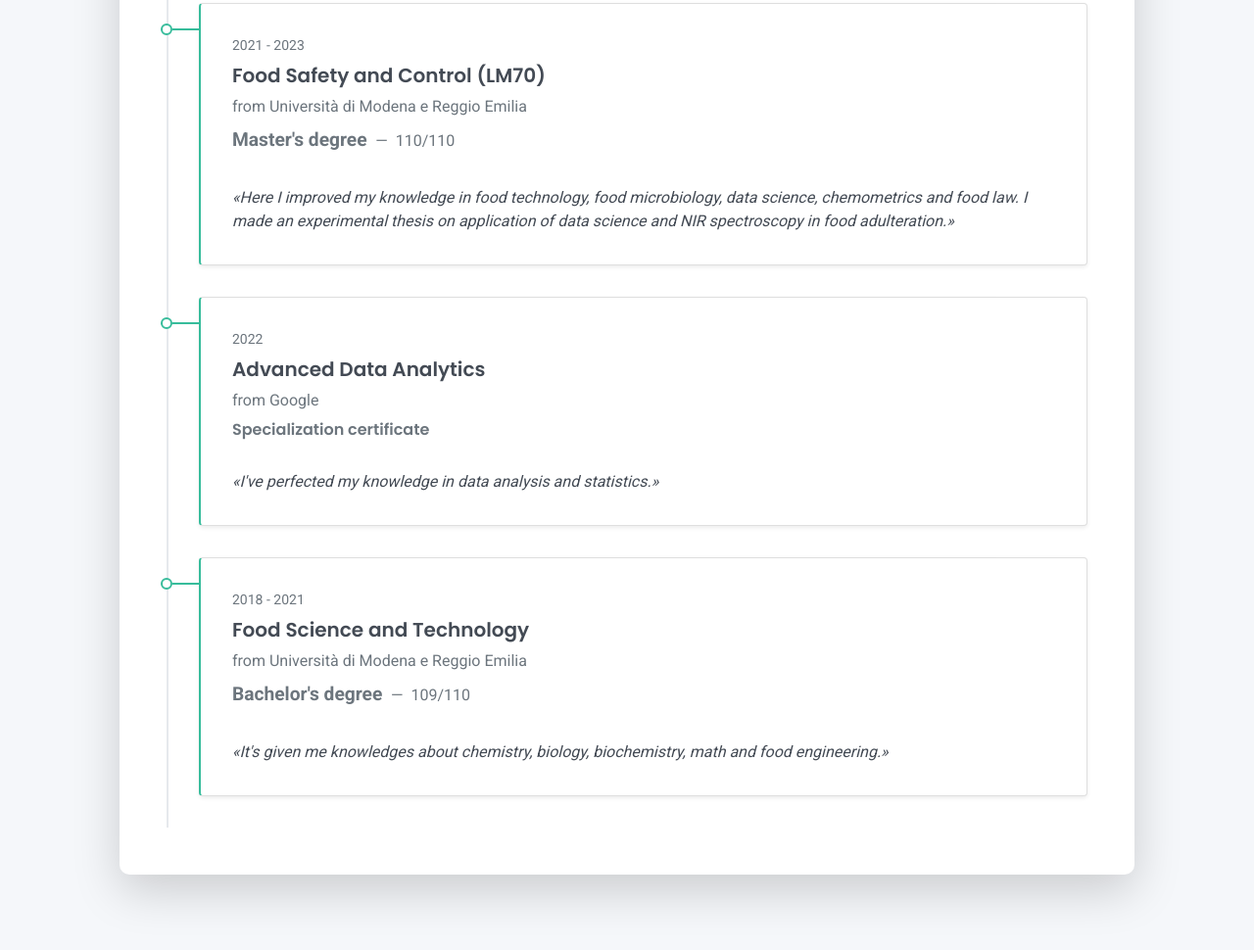
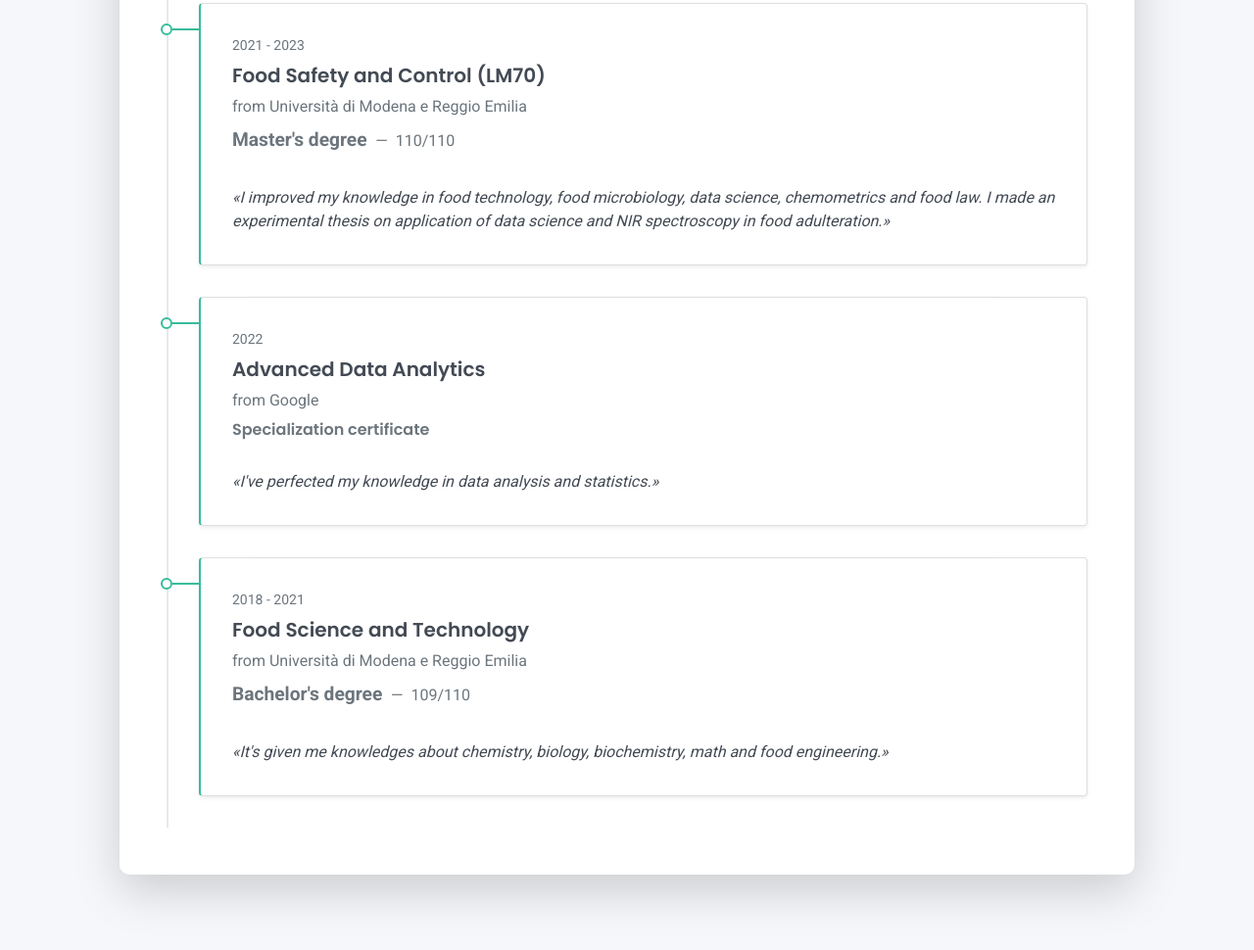
Before and after one commit to arturofrisina/arturofrisina.github.io, a plain HTML site: page index.html in a window 1280 px wide. Shown: the part 2718-3688 px from the top of the page at 98% size. Drawn offline with Linux system fonts and the light colour scheme.

Commit message:
Update index.html

```diff
--- a/index.html
+++ b/index.html
@@ -268,7 +268,7 @@
           <div class="h5 mb-1">Food Safety and Control (LM70) </div>
           <div class="text-muted mb-1">from Università di Modena e Reggio Emilia</div>
           <div class="text-muted mb-3"><span style="font-size: 1.2em;"><b>Master's degree </b></span> &nbsp;<span class="text-muted">— &nbsp;110/110</span> </div>
-          <div><em>«Here I improved my knowledge in food technology, food microbiology, data science, chemometrics and food law. I made an experimental thesis on application of data science and NIR spectroscopy in food adulteration.»</em></div>
+          <div><em>«I improved my knowledge in food technology, food microbiology, data science, chemometrics and food law. I made an experimental thesis on application of data science and NIR spectroscopy in food adulteration.»</em></div>
         </div>
       </div>
 
```
